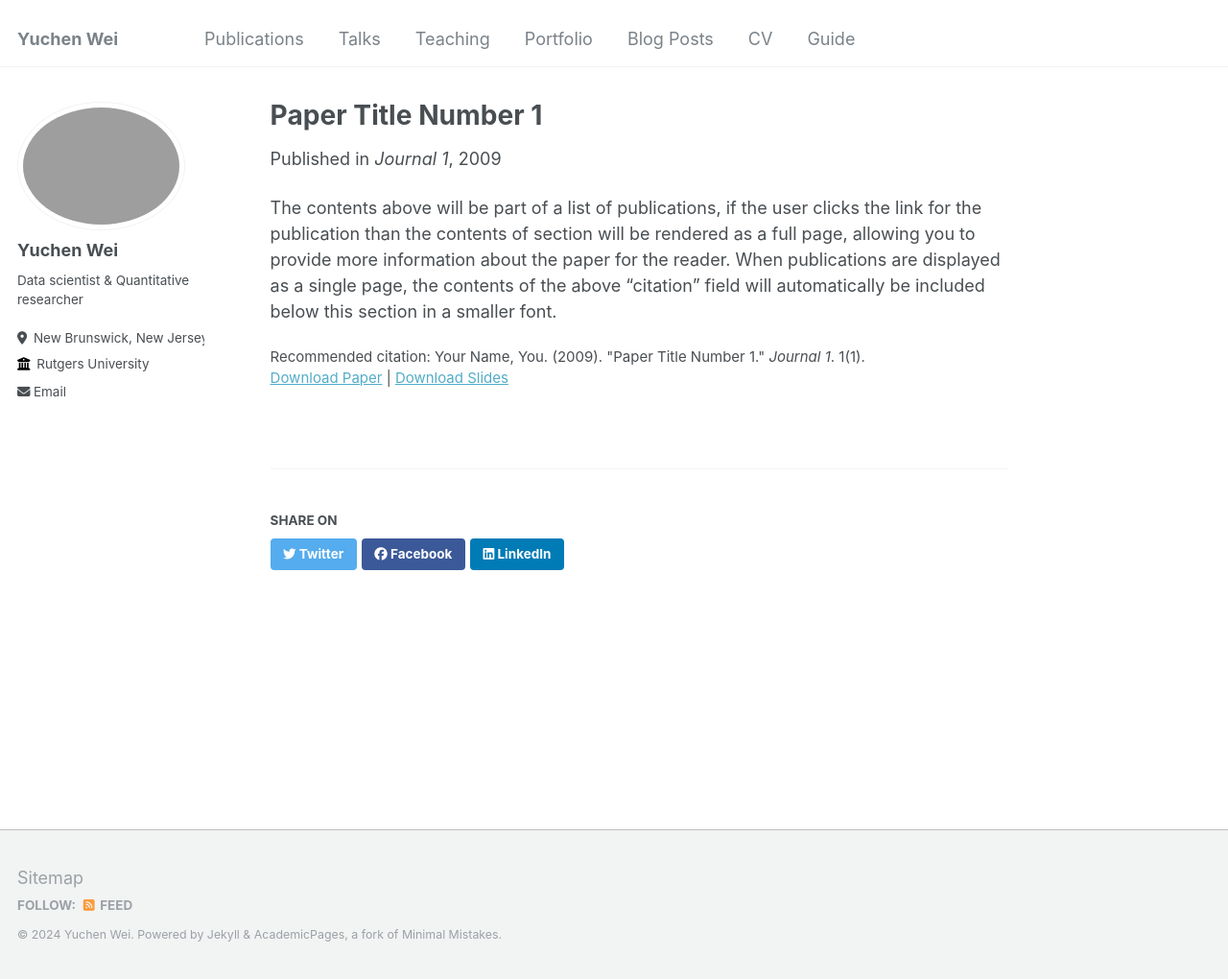
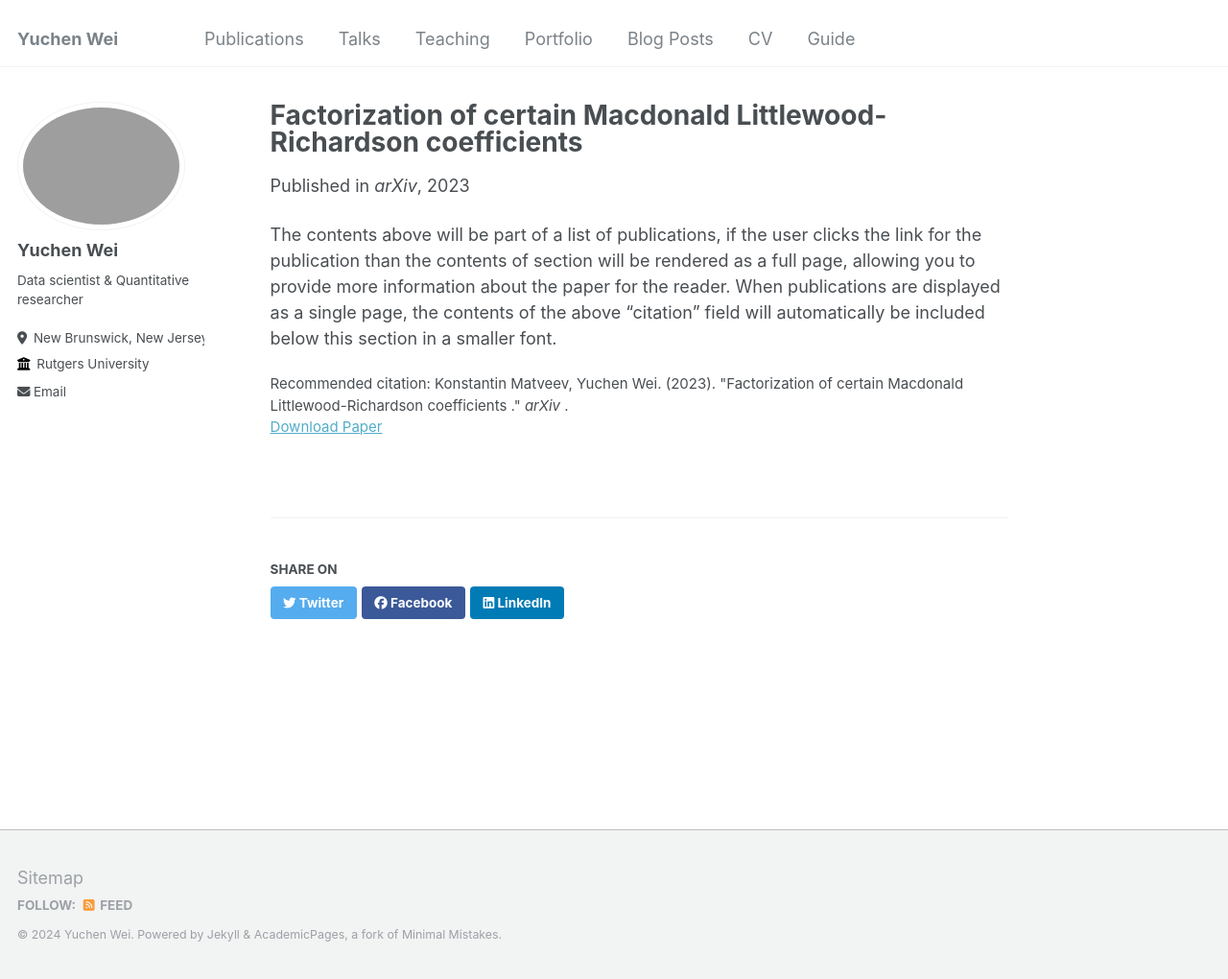
Before and after one commit to Yuccwei/YuchenWei.github.io, a Jekyll site: the page built from _publications/2023-01-16-Factorization_of_certain_Macdonald_Littlewood-Richardson_coefficients.md, in a window 1280 px wide and 1020 px high. Shown: the whole window at 96% size. Built offline with Jekyll 4.4.1, drawn with Linux system fonts in a browser that asks for light colours.

Commit message:
Updated a file

```diff
--- a/_publications/2023-01-16-Factorization_of_certain_Macdonald_Littlewood-Richardson_coefficients.md
+++ b/_publications/2023-01-16-Factorization_of_certain_Macdonald_Littlewood-Richardson_coefficients.md
@@ -1,13 +1,14 @@
 ---
-title: "Paper Title Number 1"
+title: "Factorization of certain Macdonald Littlewood-Richardson coefficients"
 collection: publications
-permalink: /publication/2009-10-01-paper-title-number-1
-excerpt: 'This paper is about the number 1. The number 2 is left for future work.'
-date: 2009-10-01
-venue: 'Journal 1'
-slidesurl: 'http://academicpages.github.io/files/slides1.pdf'
-paperurl: 'http://academicpages.github.io/files/paper1.pdf'
-citation: 'Your Name, You. (2009). &quot;Paper Title Number 1.&quot; <i>Journal 1</i>. 1(1).'
+permalink: /publication/2023-01-16-Factorization_of_certain_Macdonald_Littlewood-Richardson_coefficients
+excerpt: 'We find and prove a factorization formula for certain Macdonald Littlewood-Richardson coefficients \(c^{\nu}_{\lambda\mu}(q,t)\). Namely, we consider the case that the Kostka number \(K_{\mu, \nu-\lambda}\) is 1. This settles a particular case of a more general conjecture of Richard Stanley. This conjecture proposes that a factorization formula exists whenever the corresponding regular Littlewood-Richardson coefficient \(c^{\nu}_{\lambda\mu}\) is 1.'
+date: 2023-01-16
+venue: 'arXiv'
+slidesurl: # 'http://academicpages.github.io/files/slides1.pdf'
+paperurl: 'https://arxiv.org/pdf/2301.06500'
+citation: 'Konstantin Matveev, Yuchen Wei. (2023). &quot;Factorization of certain Macdonald Littlewood-Richardson coefficients
+.&quot; <i>arXiv</i> .'
 ---
 
 The contents above will be part of a list of publications, if the user clicks the link for the publication than the contents of section will be rendered as a full page, allowing you to provide more information about the paper for the reader. When publications are displayed as a single page, the contents of the above "citation" field will automatically be included below this section in a smaller font.
```
